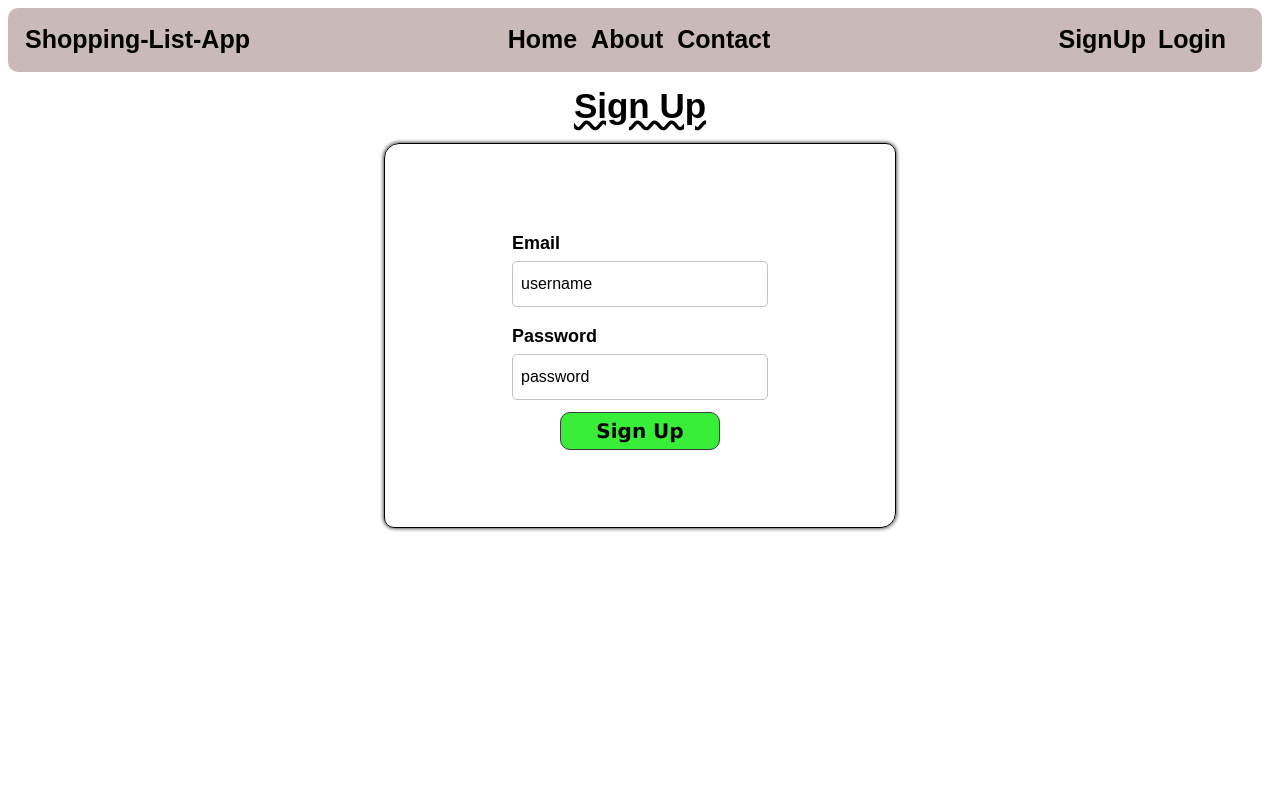
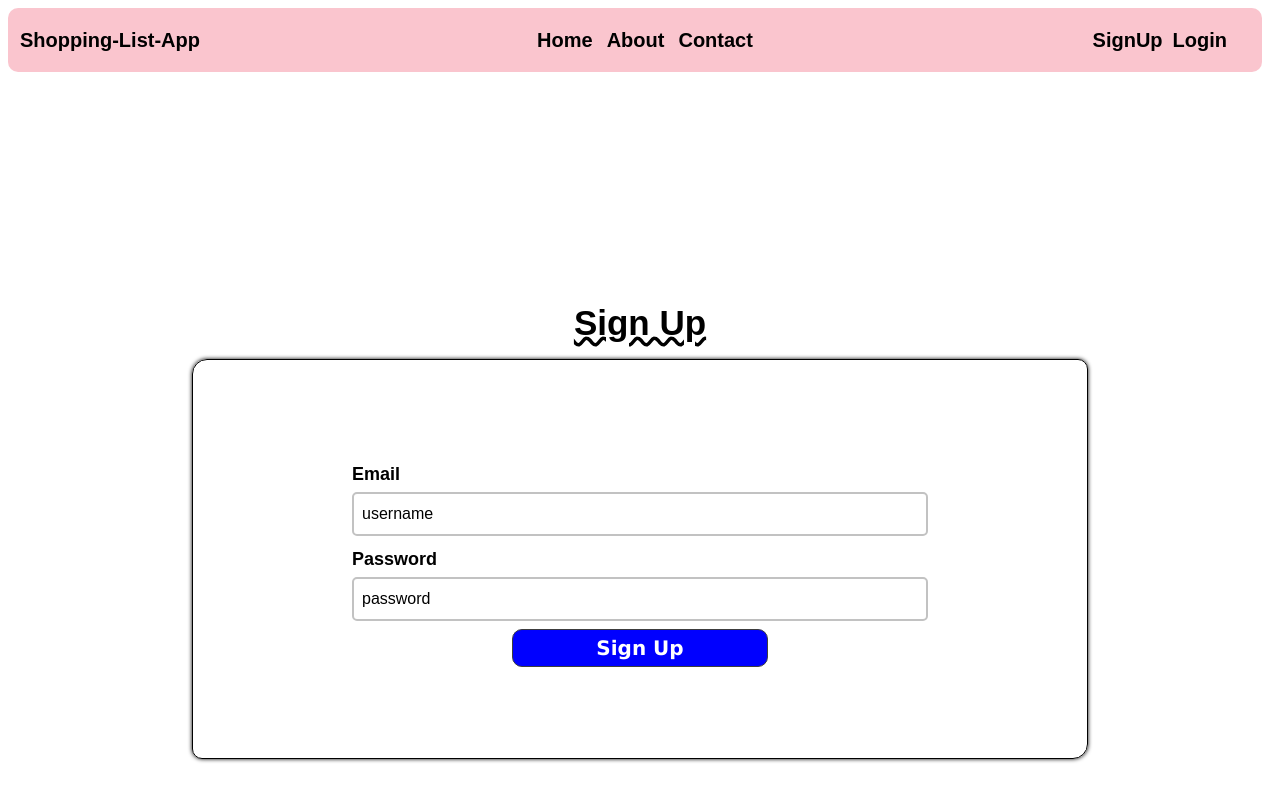
Before and after one commit to moha-salad64/Shopping-List-App, a React (Create React App) app: page /SignUp in a window 1280 px wide. Shown: the top 802 px of the page. Built offline with nearby package versions, Linux system fonts and the light colour scheme; no server answers.

Commit message:
styling exchange

```diff
--- a/src/Components/Form.js
+++ b/src/Components/Form.js
@@ -46,46 +46,42 @@ const Form = ({ addItem, updateItem, editingItem, setEditingItem }) => {
     };
 
     return (
-        <div className="input-side w-500 ml-9  bg-gray-100 p-4 rounded">
-            <h2 className="text-xl mb-4">{editingItem ? 'EDIT ITEM' : 'ADD ITEM'}</h2>
-            <form className="add-item-box flex flex-col mb-4 mt-4 w-full max-w-sm gap-2" onSubmit={handleSubmit}>
-                <div className="flex flex-col mb-1">
-                    <label className="font-bold">Item Name</label>
+        <div className="input-side">
+            <h2>{editingItem ? 'EDIT ITEM' : 'ADD ITEM'}</h2>
+            <form className="add-item-box" onSubmit={handleSubmit}>
+                <div className="input-part">
+                    <label>Item Name</label>
                     <input
                         value={itemName}
                         onChange={(event) => setItemName(event.target.value)}
-                        className="add-item-input border-2 border-gray-300 px-2 py-1 rounded"
+                        className="add-item-input "
                         placeholder="Enter item name"
                     />
                 </div>
 
-                <div className="flex flex-col mb-1">
-                    <label className="font-bold">Price</label>
+                <div className="input-part">
+                    <label>Price</label>
                     <input
                         type="number"
                         value={itemPrice}
                         onChange={(event) => setItemPrice(event.target.value)}
-                        className="add-item-input border-2 border-gray-300 px-2 py-1 rounded"
+                        className="add-item-input"
                         placeholder="Enter item price"
                     />
                 </div>
 
-                <div className="flex flex-col mb-1">
-                    <label className="font-bold">Item Number</label>
+                <div className="input-part">
+                    <label>Item Number</label>
                     <input
                         type="number"
                         value={itemNumber}
                         onChange={(event) => setItemNumber(event.target.value)}
-                        className="add-item-input border-2 border-gray-300 px-2 py-1 rounded"
-                        placeholder="Enter number of items"
+                        className="add-item-input"
+                        placeholder="Enter N-of-Items"
                     />
                 </div>
-
-                <button
-                    type="submit"
-                    className="flex justify-center bg-black text-white p-2 rounded-md"
-                >
-                    {editingItem ? <FaPencilAlt className="mr-3 flex align-middle" /> : <FaPlus className="mr-3 flex align-middle" />}
+                <button type="submit">
+                    {/* {editingItem ? <FaPencilAlt className="mr-3 flex align-middle" /> : <FaPlus/>} */}
                     {editingItem ? `EDIT ITEM` : `ADD ITEM`}
                 </button>
             </form>
--- a/src/Components/FormList.js
+++ b/src/Components/FormList.js
@@ -1,26 +1,26 @@
 import React from 'react';
-import { FaTrash , FaPencilAlt } from 'react-icons/fa';
+import { FaTrash, FaPencilAlt } from 'react-icons/fa';
 
 const FormList = ({ items, handleRemoveItem, setEditingItem }) => {
     return (
         <div className='container'>
             <div className='main-container'>
-            <h1>Shopping List</h1>
+                <h1>Shopping List</h1>
                 <div className='item-list'>
                     {items.length > 0 ? (
                         items.map((item, index) => (
                             <div key={item.id} className='item-container'>
                                 <div className='item-name'>
-                                    <span>{`Item Name: ${item.name}`}</span>
-                                    <span>{`Item Price: ${item.price}`}</span>
-                                    <span>{`N-Of-Item: ${item.number}`}</span>
+                                    <span>Item-Name: {item.name}</span>
+                                    <span>Price: ${item.price}</span>
+                                    <span>N-Of-Item: {item.number}</span>
                                 </div>
                                 <div>
                                     <button onClick={() => handleRemoveItem(index)} className='remove-item'>
                                         <FaTrash />
                                     </button>
                                     <button onClick={() => setEditingItem(item)} className='edit-item'>
-                                        <FaPencilAlt/>
+                                        <FaPencilAlt />
                                     </button>
                                 </div>
                             </div>
@@ -29,8 +29,12 @@ const FormList = ({ items, handleRemoveItem, setEditingItem }) => {
                         <p>No Items Found</p>
                     )}
                 </div>
-                <div className='total-item'>
-                    Total Items: {items.length}
+                <div>
+                    {items.length > 0 && (
+                        <div className='total-item'>
+                            Total Items: {items.length}
+                        </div>
+                    )}
                 </div>
             </div>
         </div>
--- a/src/Index.css
+++ b/src/Index.css
@@ -12,14 +12,12 @@
 /*start Shopping list style-css*/
 
 .container {
-  margin-left: 2rem;
-  margin-right: out;
+  margin-top: 1.6rem;
   padding: 1rem;
-
 }
 
 .main-container {
-  background-color: #f7fafc;
+  background-color: #f7fafe;
   padding: 1rem;
   border-radius: 0.5rem;
   box-shadow: 0 0 6px rgba(0, 0, 0, 0.6);
@@ -28,7 +26,7 @@
 .main-container h1{
   font-size: 1.5rem;
   font-weight: 800;
-  margin-bottom:5px;
+  margin-bottom: 10px;
   text-align:center;
 }
 
@@ -36,28 +34,26 @@
   display: flex;
   flex-direction: column;
 }
-.item-list p{
-  text-align: center;
-  font-weight: 600;
-}
+
 .item-container{
     display: flex;
     justify-content: space-between;
     align-items: center;
-    padding: 0.6rem;
+    padding: 1px 5px;
     margin-bottom: 0.5rem;
     background-color: white;
     border-radius: 0.5rem;
-    box-shadow: 0 2px 4px rgba(0, 0, 0, 0.1);
+    box-shadow: 0 2px 4px rgba(0, 0, 0, 0.5);
+    border: 1px solid #000;
 }
 
 .item-name{
-  font-size: 0.3rem;
+  font-size: 0.1rem;
   font-weight: 600;
 }
 .item-name span{
   display: block;
-  font-size: 1rem;
+  font-size: 0.9rem;
   padding: 2px;
 }
 
@@ -78,93 +74,105 @@
 
 /*start Shopping form style-css*/
 
+.input-side{
+    width: 500px;
+    padding: 0.5rem;
+    border-radius: 0.25rem;
+}
 
-/*ending shopping style-css*/
+.input-side h2{
+  font-weight: bold;
+  text-align: center;
+  margin-top: 10px;
+}
+
 .add-item-box {
-  /* background: #fbc1bb; */
+  box-shadow: 0px 0px 5px rgba(0, 0, 0, 0.9);
+  border: 1px solid #000;
+  border-radius: 10px;
+  padding: 25px 18px;
   display: flex;
-  align-items: center;
-  border-radius: 10px;
-  padding: 5px;
+  flex-direction: column;
+  width: 100%;
+  max-width: 24rem;
+  margin-bottom: 1rem;
+  /* margin-top: 1rem;      */
+}
+
+
+.add-item-box button{
+  display: flex;
+  align-item:center;
+  justify-content: center;
+  background-color: black;
+  color: white;
+  padding: 0.7rem;
+  border-radius: 0.375rem;
+  font-weight: bold;
 }
 
 .add-item-input {
-  box-sizing: border-box;
-  border: none;
-  background: transparent;
-  color: #ec645b;
-  width: 20vw;
-  max-width:50rem;
-  height: 30px;
-  padding: 10px 10px;
+  width: 30vw;
+  max-width:20rem;
+  height: 100%;
   cursor: pointer;
+  border: 1px solid #000;
+  padding: 0.5rem  0.5rem;
+  border-radius: 0.5rem;
+  margin: 0.2rem;
+
 }
 
-input::placeholder {
-  color:#000;
+.input-part{
+  display: flex;
+  flex-direction: column;
+  margin-bottom: 1rem;
 }
-input:focus {
-  outline: 0;
+
+.input-part label{
+  font-weight: bold;
 }
 
 
+.input-part input::placeholder {
+  color:#000;
+}
+.input-part input:focus {
+  outline: 0;
+}
+/*ending shopping form style-css*/
 
 
-
-
-
-
-
-
-
-
-
-button {
-  background: transparent;
-  border: none;
-  margin: 4px;
-
-}
-button:focus {
-  outline: 0;
-}
-
-button:hover {
-  cursor: pointer;
-}
-
-.completed {
-  text-decoration: line-through;
-}
-
+/* start navigation style-css8*/
 
 .container-nav{
-  font-size: 25px;
+  font-size: 20px;
   font-weight: 600;
   display: flex;
   align-items: center;
   justify-content: space-between;
-  background-color: rgba(196, 177, 177, 0.89);
+  background-color: rgba(250, 190, 200, 0.89);
+  color: #000;
   padding: 2rem 0px;
   margin: 8px;
   width: 98vw;
   border-radius: 10px;
 }
+
 .container-nav h4{
   position: absolute;
   right: 0;
-  left: 25px;
+  left: 20px;
 }
 .counter-nav{
   position: absolute;
-  right: 2px;
-  left: 0;
+  right: 0px;
+  left: 10px;
   display: flex;
   align-items: center;
   justify-content: center;
 }
 .nav-link{
-
   padding: 0px 7px;
   text-decoration: none;
   color: #000;
@@ -174,20 +182,14 @@ button:hover {
   right: 3rem;
 }
 .nav-logn{
-  padding: 0px 6px;
+  padding: 0px 5px;
   text-decoration: none;
   color: #000000;
 }
 
+/* ending navigation style-css */
 
-
-.signIn-container{
-  display: flex;
-  justify-content: center;
-  flex-direction: column;
-  align-items: center;
-  height: 35vw;
-}
+/*starting Sign in and sign up style-css */
 
 .signIn-container h1{
   text-align: center;
@@ -197,14 +199,21 @@ button:hover {
   text-decoration: underline wavy ;
 }
 
+.signIn-container{
+  display: flex;
+  justify-content: center;
+  flex-direction: column;
+  align-items: center;
+  height: 70vw;
+}
 .frm-container{
   display: flex;
   justify-content: center;
   flex-direction: column;
   align-items: center;
-  box-shadow: 0 0 4px #000000;
+  box-shadow: 0 0 4px #000 ;
   height: 50vh;
-  width: 40vw;
+  width: 70vw;
   border: 1px solid #000000;
   border-radius:15px 10px;
   padding:10px;
@@ -215,15 +224,15 @@ button:hover {
   margin-top: 10px;
   margin-bottom: 4px;
   font-size: 18px;
-  font-weight: 800;
+  font-weight: 600;
 }
 
 .input-sign input{
-  padding: 10px 8px;
-  border: 1px solid #c2c2c2;
+  padding: 8px 8px;
+  border: 2px solid #c2c2c2;
   border-radius: 5px;
-  min-width: 20vw;
-  margin-bottom: 6px;
+  min-width: 45vw;
+  margin-bottom: 0px;
 }
 
 .input-sign input::placeholder{
@@ -236,12 +245,12 @@ button:hover {
 }
 
 .btn-sign button{
-  background-color: #38ee38;
-  color: #000;
+  background-color: blue;
+  color: #fff;
   border: 1px solid #3d3d3d;
-  padding: 3px 6px;
-  margin-top: 0.4rem;
-  width: 10rem;
+  padding: 3px 9px;
+  margin-top: 0.5rem;
+  width: 16rem;
   border-radius: 10px;
 }
 .btn span{
@@ -249,14 +258,15 @@ button:hover {
   font-family: 'Lucida Sans', 'Lucida Sans Regular', 'Lucida Grande', 'Lucida Sans Unicode', Geneva, Verdana, sans-serif;
   font-weight: 900;
 }
+/*ending sign in and sign up style-css*/
 
 
 
+/* start loading with sign in and sign up*/
 .loader-up{
   display: flex;
   justify-content: center;
   align-items: center;
-
 }
 
 .loader{
@@ -280,3 +290,4 @@ button:hover {
     transform: rotate(360deg);
   }
 }
+/*ending loanding sign in and sign up*/
```
